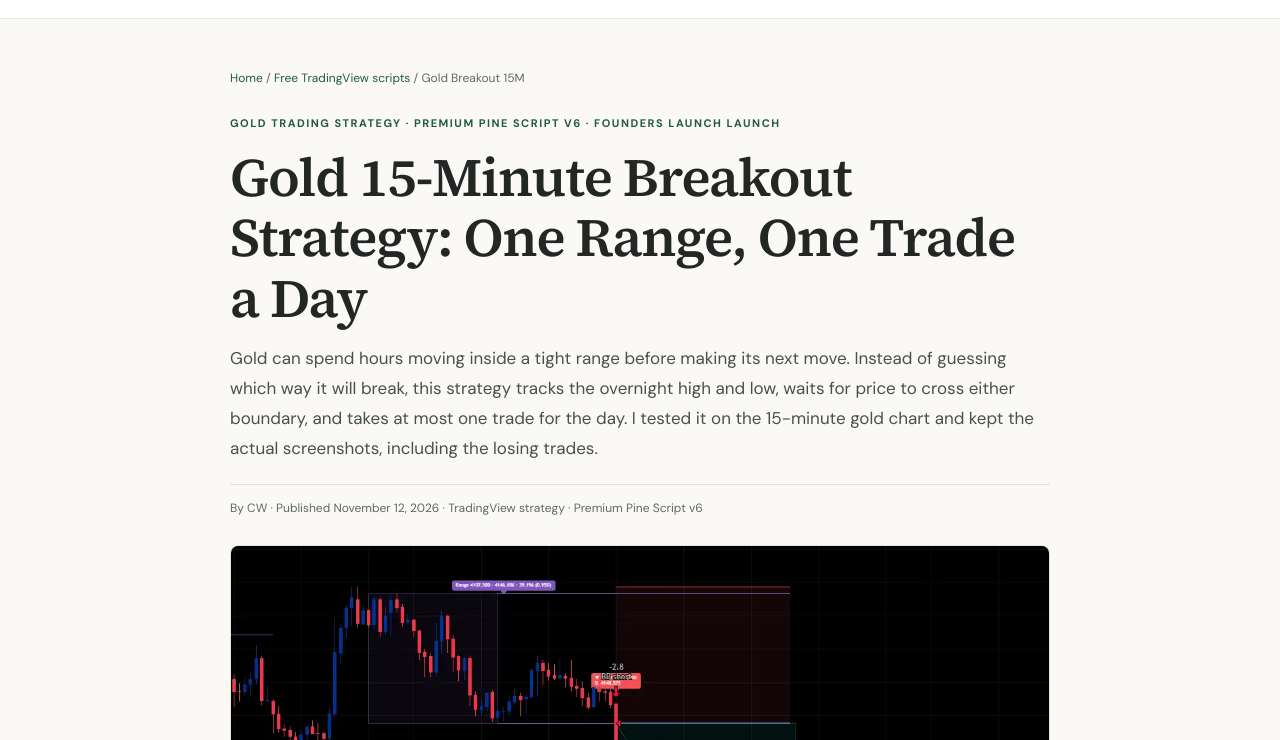
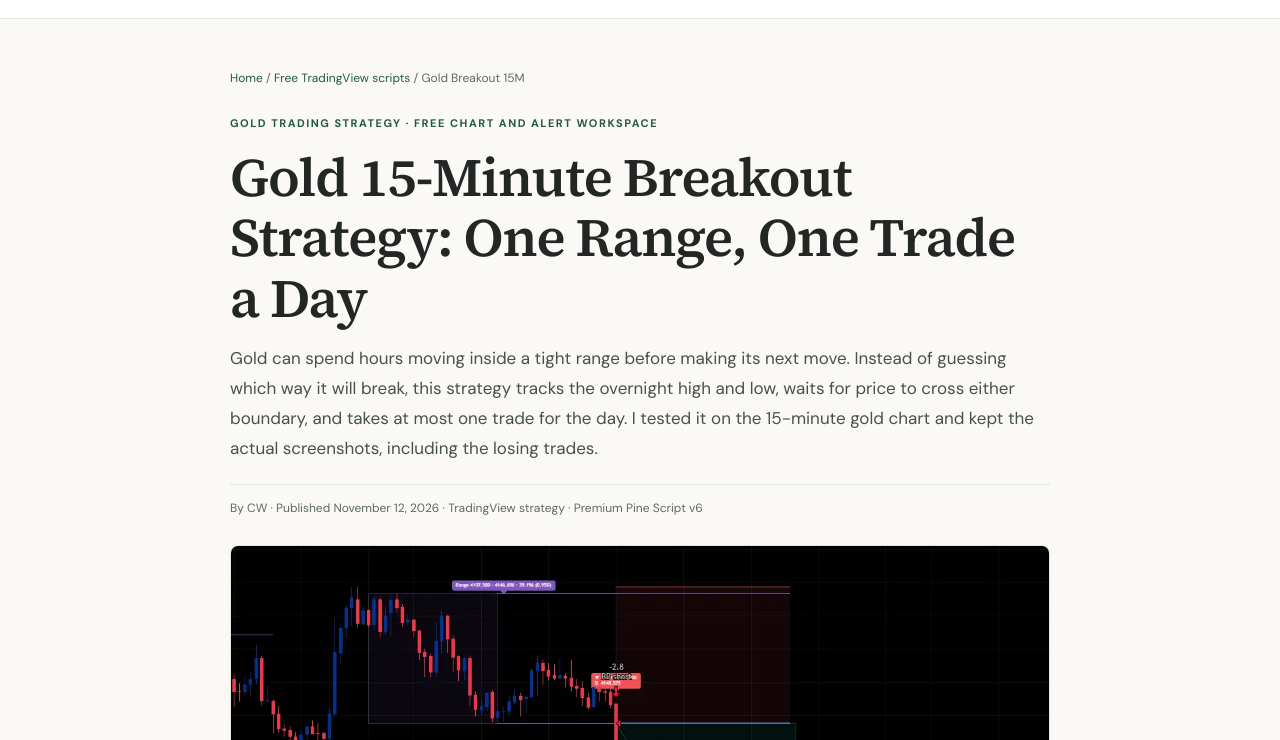
Before and after one commit to ChanakaWithanage/signal-to-script, a plain HTML site: page public/articles/gold-breakout-15m-strategy.html in a window 1280 px wide. Shown: the part 60-800 px from the top of the page. Drawn offline with Linux system fonts and the light colour scheme; no server answers.

Commit message:
refine(trial): align configuration, checkout and QA with free-alert-first onboarding

```diff
--- a/public/articles/gold-breakout-15m-strategy.html
+++ b/public/articles/gold-breakout-15m-strategy.html
@@ -44,7 +44,7 @@
 <main id="main">
 <div class="read-wrap article-top">
 <div class="breadcrumb"><a href="/">Home</a> / <a href="/#free-scripts">Free TradingView scripts</a> / Gold Breakout 15M</div>
-<div class="eyebrow">Gold trading strategy · Premium Pine Script v6 · founders launch launch</div>
+<div class="eyebrow">Gold trading strategy · Free chart and alert workspace</div>
 <h1>Gold 15-Minute Breakout Strategy: One Range, One Trade a Day</h1>
 <p class="lead">Gold can spend hours moving inside a tight range before making its next move. Instead of guessing which way it will break, this strategy tracks the overnight high and low, waits for price to cross either boundary, and takes at most one trade for the day. I tested it on the 15-minute gold chart and kept the actual screenshots, including the losing trades.</p>
 <div class="article-meta">By CW · Published November 12, 2026 · TradingView strategy · Premium Pine Script v6</div>
```
